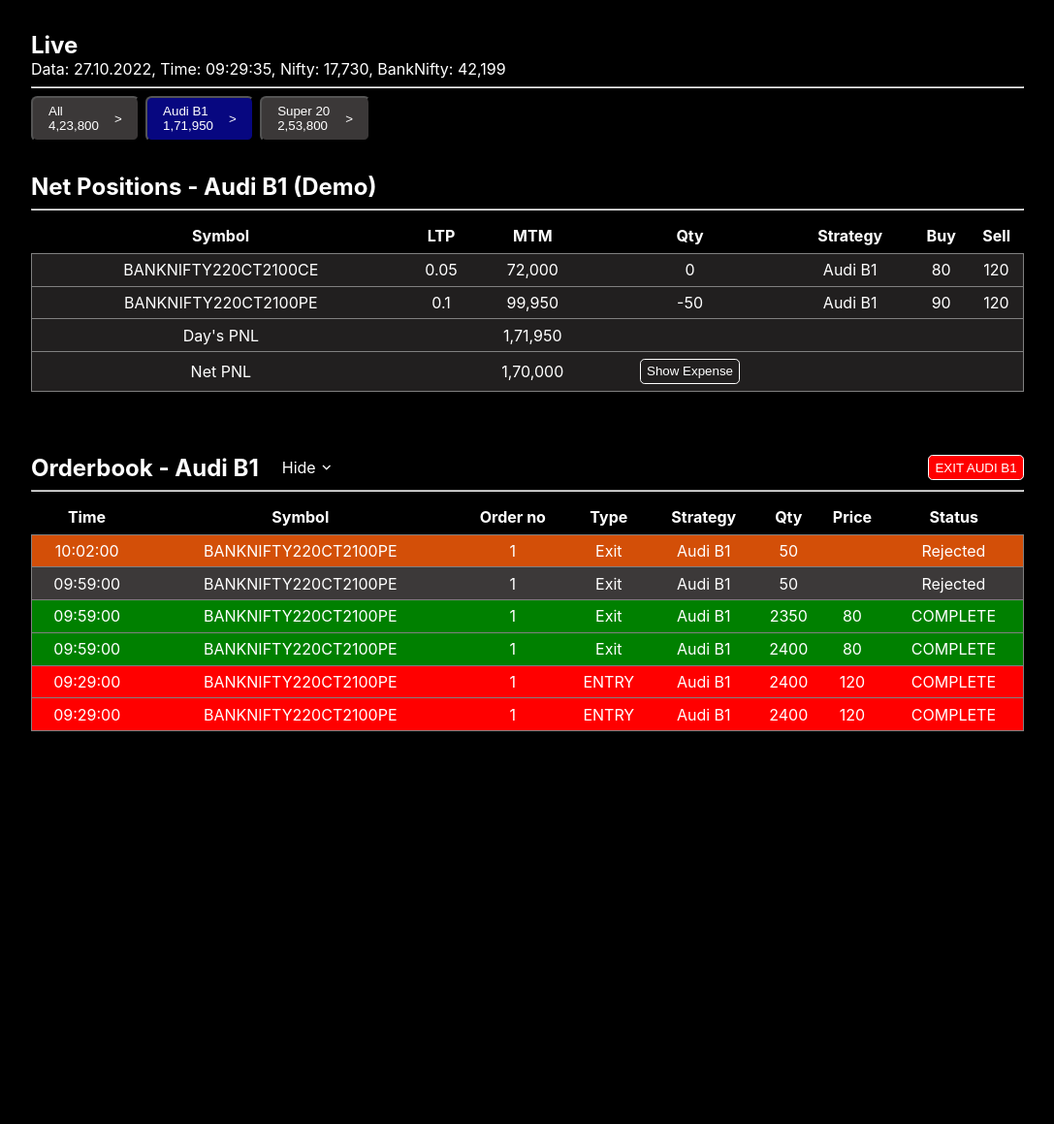
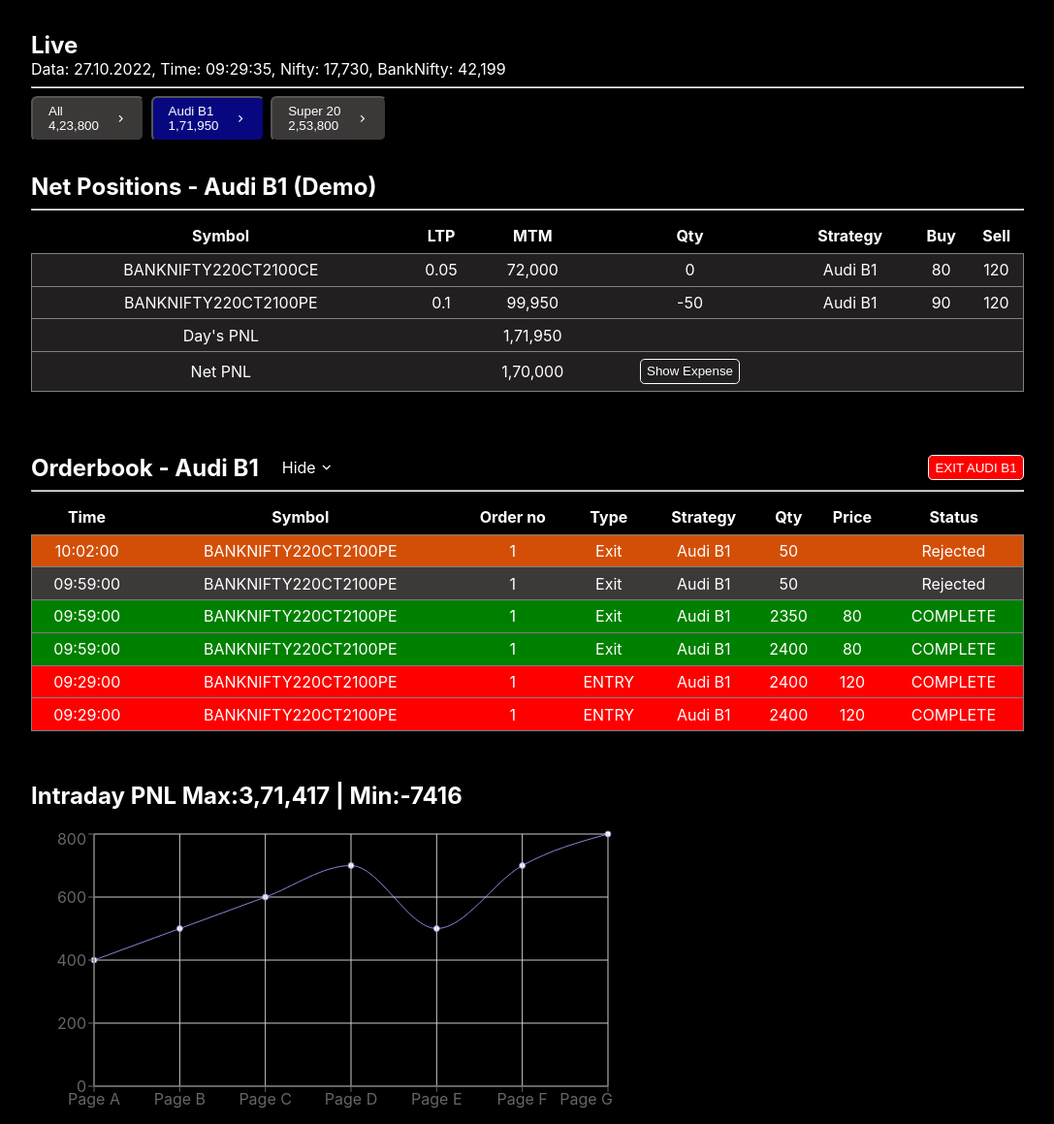
Before and after one commit to itamim345/tachyon_data_table, a React (Create React App) app: page / in a window 1280 px wide. Shown: the whole page at 97% size, without its empty margins (96-1183 px from the left). Before the commit the page ends 800 px from the top, so only its background shows below. Built offline with nearby package versions, Linux system fonts and the light colour scheme.

Commit message:
Added IntradayGraph

```diff
--- a/package.json
+++ b/package.json
@@ -9,6 +9,7 @@
     "react": "^18.2.0",
     "react-dom": "^18.2.0",
     "react-scripts": "5.0.1",
+    "recharts": "^2.4.3",
     "web-vitals": "^2.1.4"
   },
   "scripts": {
--- a/src/App.js
+++ b/src/App.js
@@ -3,6 +3,7 @@ import './App.css';
 import HeaderInfo from './components/HeaderInfo';
 import NetPosition from './components/NetPosition';
 import OrderBook from './components/OrderBook';
+import IntradayGraph from './components/IntradayGraph';
 
 function App() {
   return (
@@ -10,6 +11,7 @@ function App() {
       <HeaderInfo/>
       <NetPosition/>
       <OrderBook/>
+      <IntradayGraph/>
     </div>
   );
 }
--- a/src/Common.css
+++ b/src/Common.css
@@ -1,3 +1,7 @@
+/* Common */
+button {
+    cursor: pointer;
+}
 /****************** Header Info CSS ****************/
 #header_info {
     padding-top: 2rem;
--- a/src/components/HeaderInfo.js
+++ b/src/components/HeaderInfo.js
@@ -2,7 +2,7 @@ import React from 'react';
 import "../Common.css"
 export default function HeaderInfo() {
   return (
-    <div id='header_info'>
+    <div id="header_info">
       <h2>Live</h2>
       <p>
         <span>Data: 27.10.2022, </span>
@@ -17,21 +17,21 @@ export default function HeaderInfo() {
             <b>All</b>
             <b>4,23,800</b>
           </span>
-            <b>&gt;</b>
+          <i class="ri-arrow-right-s-line"></i>
         </button>
         <button>
           <span>
             <b>Audi B1</b>
             <b>1,71,950</b>
           </span>
-            <b>&gt;</b>
+          <i class="ri-arrow-right-s-line"></i>
         </button>
         <button>
           <span>
             <b>Super 20</b>
             <b>2,53,800</b>
           </span>
-            <b>&gt;</b>
+          <i class="ri-arrow-right-s-line"></i>
         </button>
       </div>
     </div>
--- /dev/null
+++ b/src/components/IntradayGraph.js
@@ -0,0 +1,25 @@
+import React from "react";
+import { LineChart, Line, CartesianGrid, XAxis, YAxis } from "recharts";
+const data = [
+  { name: "Page A", uv: 400, pv: 2400, amt: 2400 },
+  { name: "Page B", uv: 500, pv: 1400, amt: 1400 },
+  { name: "Page C", uv: 600, pv: 2400, amt: 2400 },
+  { name: "Page D", uv: 700, pv: 1400, amt: 1400 },
+  { name: "Page E", uv: 500, pv: 2400, amt: 2400 },
+  { name: "Page F", uv: 700, pv: 1400, amt: 1400 },
+  { name: "Page G", uv: 800, pv: 2400, amt: 2400 },
+];
+
+export default function IntradayGraph() {
+  return (
+    <div id="intraday_graph">
+      <h2>Intraday PNL Max:3,71,417 | Min:-7416</h2>
+      <LineChart width={600} height={300} data={data}>
+        <Line type="monotone" dataKey="uv" stroke="#8884d8" />
+        <CartesianGrid stroke="#ccc" />
+        <XAxis dataKey="name" />
+        <YAxis />
+      </LineChart>
+    </div>
+  );
+}
```
Also changed, not shown: 1 other file (tests, documents, lock files or other folders). Lines whose indentation alone changed are shown as unchanged.
